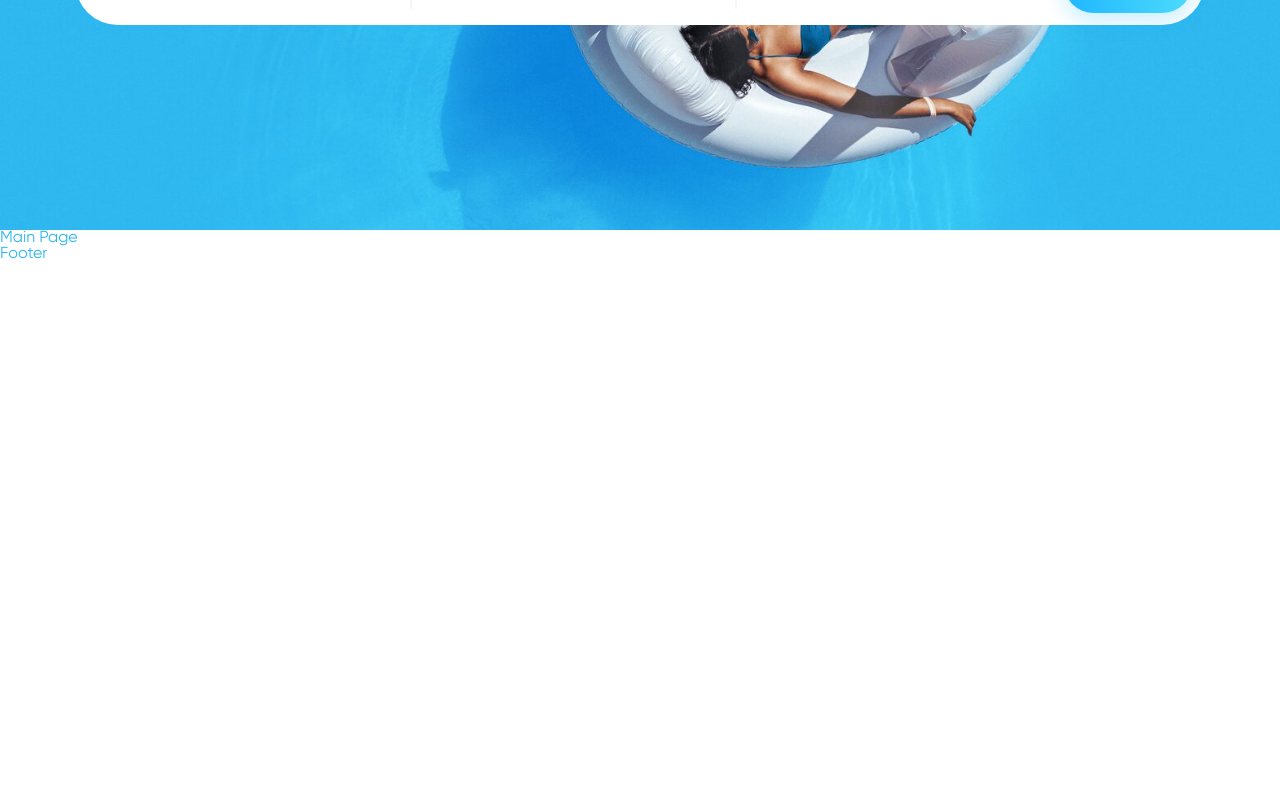
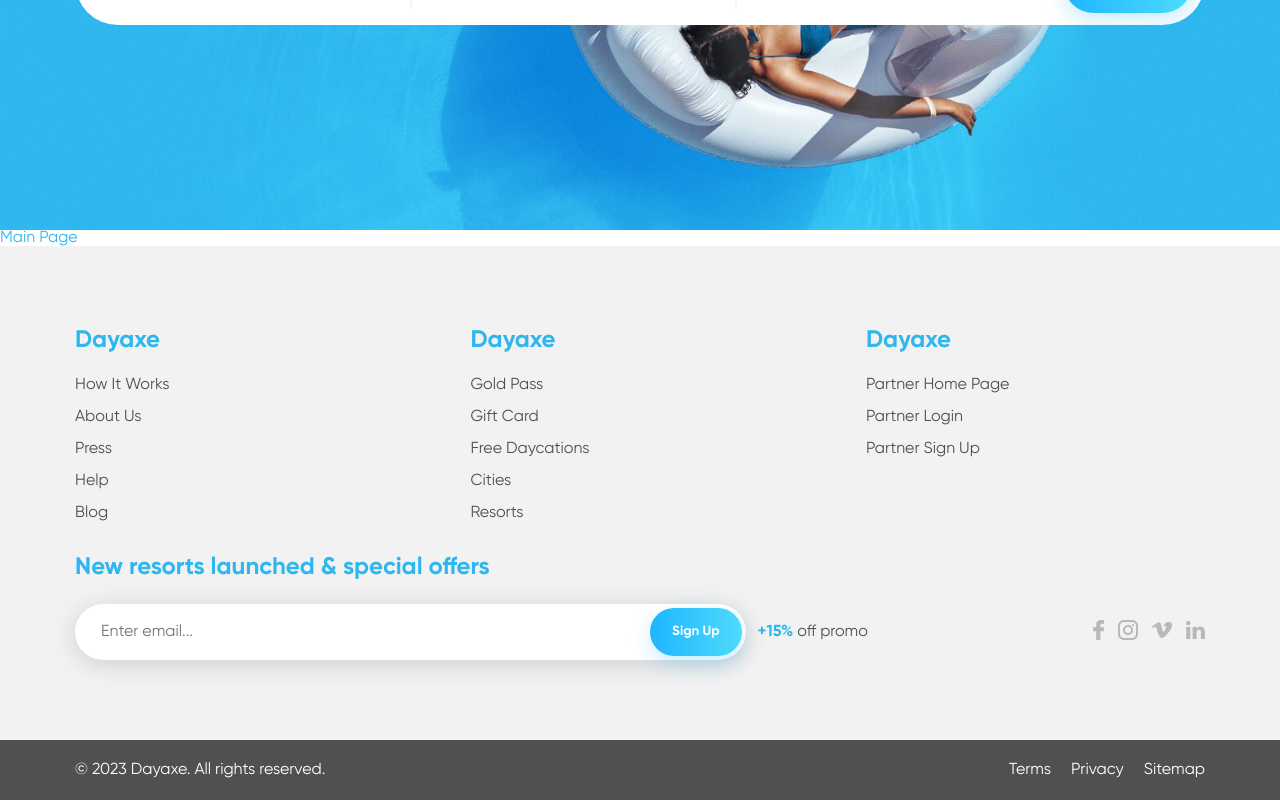
Before and after one commit to verenichyi/dayaxe, a React (Create React App) app: page / in a window 1280 px wide. Shown: the part 552-1352 px from the top of the page. Before the commit the page ends 814 px from the top, so only its background shows below. Built offline with nearby package versions, Linux system fonts and the light colour scheme.

Commit message:
feat: implement footer

```diff
--- /dev/null
+++ b/src/components/FooterServicesItem/FooterServicesItem.tsx
@@ -0,0 +1,27 @@
+import React from 'react';
+import { NavLink } from 'react-router-dom';
+import styles from './styles.module.scss';
+import { FooterServicesLinks } from '../../constants/footer';
+
+interface Props {
+  links: FooterServicesLinks[];
+}
+
+const FooterServicesItem = ({ links }: Props) => {
+  const linksItems = links.map((link) => (
+    <li key={link.name} className={styles.listItem}>
+      <NavLink to={link.url} className={styles.listLink}>
+        {link.name}
+      </NavLink>
+    </li>
+  ));
+
+  return (
+    <div className={styles.servicesItem}>
+      <h2 className={styles.servicesTitle}>Dayaxe</h2>
+      <ul className={styles.servicesItemList}>{linksItems}</ul>
+    </div>
+  );
+};
+
+export default FooterServicesItem;
--- /dev/null
+++ b/src/components/FooterServicesItem/index.ts
@@ -0,0 +1 @@
+export { default } from './FooterServicesItem';
--- /dev/null
+++ b/src/components/FooterServicesItem/styles.module.scss
@@ -0,0 +1,30 @@
+@import '../../app-styles/variables';
+@import '../../app-styles/breakpoints';
+
+.servicesItem {
+  @include screen-md {
+    width: 30%;
+  }
+
+  @include screen-xl {
+    width: 25%;
+  }
+}
+
+.servicesTitle {
+  font-size: 24px;
+  line-height: 28px;
+  font-weight: 800;
+  color: $primary-color;
+  margin-bottom: 23px;
+}
+
+.servicesItemList {
+  display: flex;
+  flex-direction: column;
+  gap: 16px;
+}
+
+.listLink {
+  color: $primary-text-color;
+}
--- /dev/null
+++ b/src/constants/footer.ts
@@ -0,0 +1,108 @@
+import facebookIcon from '../assets/images/footer/fb.png';
+import instagramIcon from '../assets/images/footer/instagram.png';
+import vimeoIcon from '../assets/images/footer/vimeo.png';
+import inIcon from '../assets/images/footer/in.png';
+
+export interface FooterServicesLinks {
+  url: string;
+  name: string;
+}
+
+export const dayaxeLinks: FooterServicesLinks[] = [
+  {
+    url: '/how-it-works',
+    name: 'How It Works',
+  },
+  {
+    url: '/about-us',
+    name: 'About Us',
+  },
+  {
+    url: '/press',
+    name: 'Press',
+  },
+  {
+    url: '/help',
+    name: 'Help',
+  },
+  {
+    url: '/blog',
+    name: 'Blog',
+  },
+];
+
+export const discoverLinks: FooterServicesLinks[] = [
+  {
+    url: '/gold-pass',
+    name: 'Gold Pass',
+  },
+  {
+    url: '/gift-card',
+    name: 'Gift Card',
+  },
+  {
+    url: '/free-daycations',
+    name: 'Free Daycations',
+  },
+  {
+    url: '/cities',
+    name: 'Cities',
+  },
+  {
+    url: '/resorts',
+    name: 'Resorts',
+  },
+];
+
+export const partnersLinks: FooterServicesLinks[] = [
+  {
+    url: '/partner-home-page',
+    name: 'Partner Home Page',
+  },
+  {
+    url: '/partner-login',
+    name: 'Partner Login',
+  },
+  {
+    url: '/partner-sign-up',
+    name: 'Partner Sign Up',
+  },
+];
+
+export const copyrightText = '2023 Dayaxe. All rights reserved.';
+
+export const infoLinks: FooterServicesLinks[] = [
+  {
+    url: '/terms',
+    name: 'Terms',
+  },
+  {
+    url: '/privacy',
+    name: 'Privacy',
+  },
+  {
+    url: '/sitemap',
+    name: 'Sitemap',
+  },
+];
+
+export const othersTitle = 'New resorts launched & special offers';
+
+export const contactsLinks = [
+  {
+    url: 'https://www.facebook.com/dayaxeapp',
+    content: facebookIcon,
+  },
+  {
+    url: 'https://www.instagram.com/dayaxeapp/',
+    content: instagramIcon,
+  },
+  {
+    url: 'https://vimeo.com/dayaxe',
+    content: vimeoIcon,
+  },
+  {
+    url: 'https://www.linkedin.com/company/dayaxe.com/',
+    content: inIcon,
+  },
+];
--- a/src/modules/Footer/Footer.tsx
+++ b/src/modules/Footer/Footer.tsx
@@ -1,7 +1,74 @@
 import React from 'react';
+import { NavLink } from 'react-router-dom';
+import Container from '../../UI/Container';
+import FooterServicesItem from '../../components/FooterServicesItem';
+import styles from './styles.module.scss';
+import {
+  contactsLinks,
+  copyrightText,
+  dayaxeLinks,
+  discoverLinks,
+  infoLinks,
+  othersTitle,
+  partnersLinks,
+} from '../../constants/footer';
 
 const Footer = () => {
-  return <div>Footer</div>;
+  const infoLinksItems = infoLinks.map((link) => (
+    <li key={link.name} className={styles.footer__infoItem}>
+      <NavLink to={link.url} className={styles.footer__infoLink}>
+        {link.name}
+      </NavLink>
+    </li>
+  ));
+
+  const contactsItemsLinks = contactsLinks.map((link) => (
+    <li key={link.url} className={styles.footer__contactsItem}>
+      <NavLink to={link.url} target={'_blank'} className={styles.footer__contactsLink}>
+        <img className={styles.footer__contactsIcon} src={link.content} alt="contact-icon" />
+      </NavLink>
+    </li>
+  ));
+
+  return (
+    <footer className={styles.footer}>
+      <Container>
+        <div className={styles.footer__services}>
+          <FooterServicesItem links={dayaxeLinks} />
+          <FooterServicesItem links={discoverLinks} />
+          <FooterServicesItem links={partnersLinks} />
+          <div className={styles.footer__others}>
+            <h2 className={styles.footer__othersTitle}>{othersTitle}</h2>
+            <div className={styles.footer__othersWrapper}>
+              <div className={styles.footer__offer}>
+                <form className={styles.footer__offerForm}>
+                  <input
+                    className={styles.footer__formInput}
+                    type="email"
+                    name="email"
+                    placeholder="Enter email..."
+                  />
+                  <button className={styles.footer__formButton}>Sign Up</button>
+                </form>
+                <p className={styles.footer__offerDescription}>
+                  <span>+15%</span> off promo
+                </p>
+              </div>
+              <ul className={styles.footer__contacts}>{contactsItemsLinks}</ul>
+            </div>
+          </div>
+        </div>
+      </Container>
+      <div className={styles.footer__inner}>
+        <Container>
+          <div className={styles.footer__innerWrapper}>
+            <p className={styles.footer__copyright}>&copy; {copyrightText}</p>
+            <ul className={styles.footer__info}>{infoLinksItems}</ul>
+          </div>
+        </Container>
+      </div>
+    </footer>
+  );
 };
 
 export default Footer;
--- a/src/modules/Footer/styles.module.scss
+++ b/src/modules/Footer/styles.module.scss
@@ -0,0 +1,163 @@
+@import '../../app-styles/variables';
+@import '../../app-styles/breakpoints';
+
+.footer {
+  background-color: $secondary-background;
+
+  &__services {
+    padding: 40px 0;
+    display: flex;
+    flex-direction: column;
+    gap: 40px;
+
+    @include screen-md {
+      flex-wrap: wrap;
+      flex-direction: row;
+      justify-content: space-between;
+      padding: 80px 0;
+      gap: 32px;
+    }
+
+    @include screen-xl {
+      padding: 100px 0;
+      flex-wrap: nowrap;
+    }
+  }
+
+  &__others {
+    @include screen-md {
+      width: 100%;
+    }
+
+    @include screen-xl {
+      width: initial;
+    }
+  }
+
+  &__othersWrapper {
+    display: flex;
+    flex-direction: column;
+    align-items: center;
+    gap: 30px;
+
+    @include screen-md {
+      display: flex;
+      flex-direction: row;
+      align-items: center;
+      gap: 60px;
+    }
+
+    @include screen-xl {
+      flex-wrap: wrap;
+    }
+  }
+
+  &__othersTitle {
+    font-size: 24px;
+    line-height: 28px;
+    font-weight: 800;
+    color: $primary-color;
+    margin-bottom: 23px;
+  }
+
+  &__contacts {
+    display: flex;
+    align-items: center;
+    gap: 14px;
+  }
+
+  &__offer {
+    width: 100%;
+    display: flex;
+    flex-direction: column;
+    align-items: center;
+    gap: 12px;
+
+    @include screen-md {
+      flex-direction: row;
+      width: initial;
+      align-self: flex-start;
+    }
+
+    @include screen-lg {
+      width: 100%;
+    }
+  }
+
+  &__offerForm {
+    width: 100%;
+    display: flex;
+    justify-content: space-between;
+    align-items: center;
+    background-color: $white-color;
+    border-radius: 50px;
+    padding: 4px 4px 4px 24px;
+    box-shadow: $shadow;
+
+    @include screen-md {
+      width: 70%;
+    }
+  }
+
+  &__formInput {
+    width: 60%;
+    font-size: inherit;
+  }
+
+  &__formButton{
+    cursor: pointer;
+    padding: 16px 22px;
+    border: none;
+    border-radius: 50px;
+    background: $primary-gradient;
+    color: $white-color;
+    font-weight: 700;
+    transition: background 0.8s ease, color 0.1s ease;
+    box-shadow: $button-shadow;
+
+    &:hover {
+      padding: 14px 20px;
+      border: 2px solid $primary-color;
+      background: transparent;
+      color: $primary-color;
+    }
+  }
+
+  &__offerDescription {
+    color: $primary-text-color;
+
+    & span {
+      color: $primary-color;
+      font-weight: 700;
+    }
+  }
+
+  &__inner {
+    background-color: $footer-background;
+  }
+
+  &__innerWrapper {
+    padding: 22px 0;
+    display: flex;
+    flex-direction: column;
+    align-items: center;
+    gap: 16px;
+
+    @include screen-md {
+      padding: 22px 0;
+      flex-direction: row;
+      justify-content: space-between;
+    }
+  }
+
+  &__info {
+    display: flex;
+    justify-content: space-between;
+    gap: 20px;
+  }
+
+  &__infoLink,
+  &__copyright {
+    color: $white-color;
+  }
+}
```
